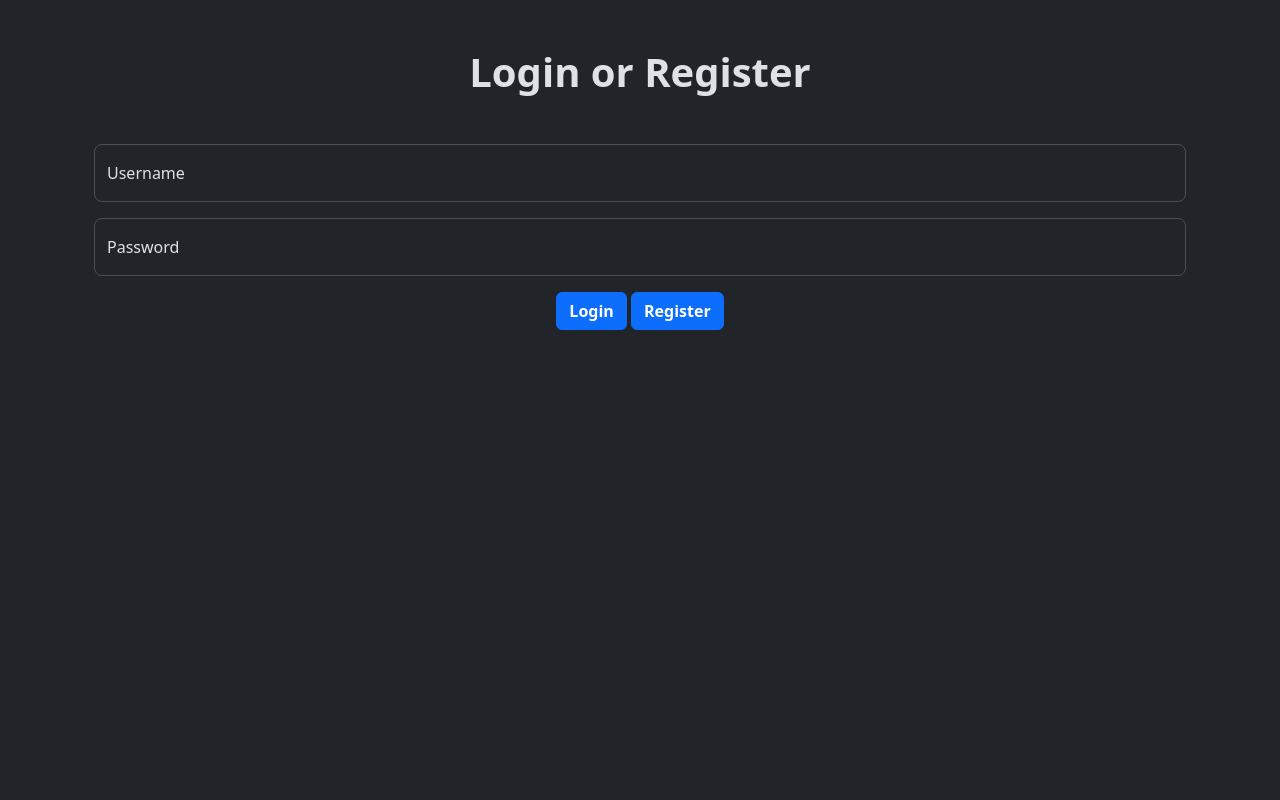
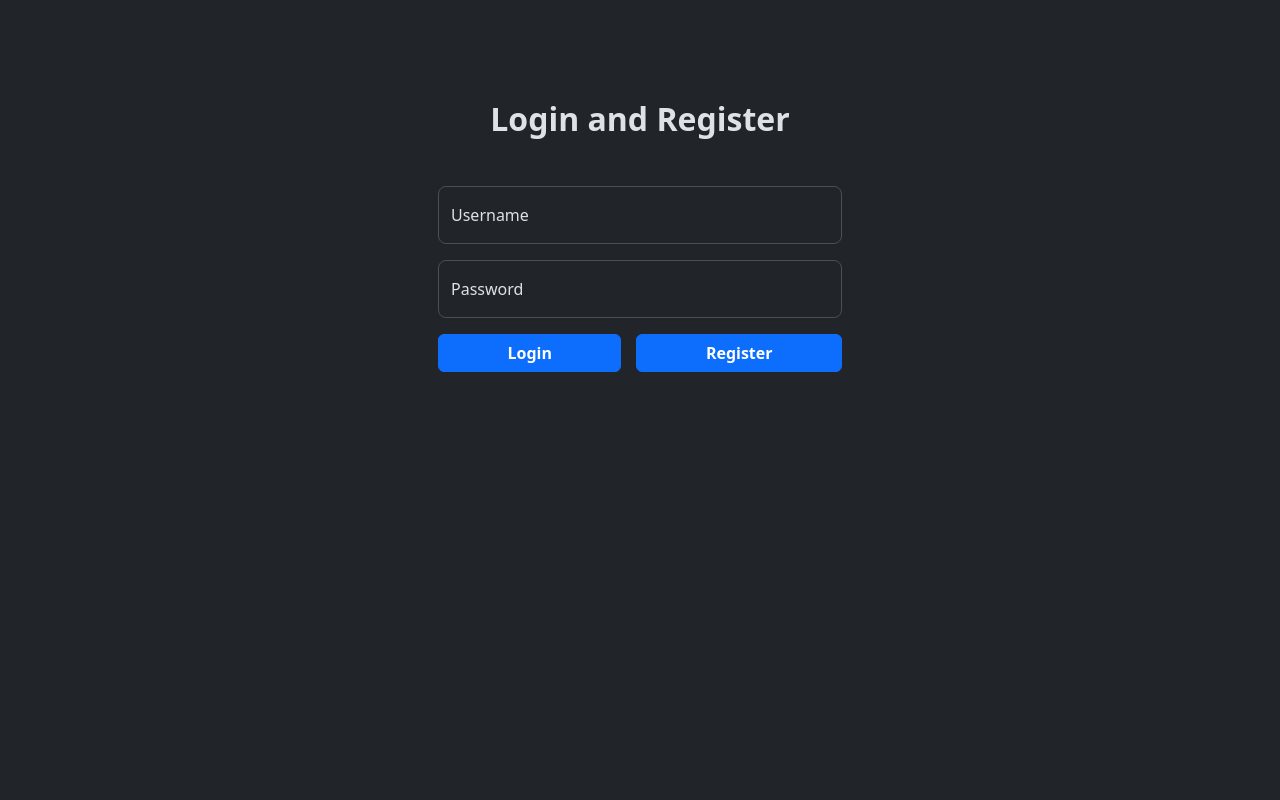
Before and after one commit to HirotakaDango/ArtTEXT, a PHP site: page /session.php in a window 1280 px wide. Run offline with PHP 8.4, Linux system fonts and the light colour scheme.

Commit message:
Add files via upload

```diff
--- a/session.php
+++ b/session.php
@@ -68,22 +68,30 @@ if (isset($_POST['login'])) {
     <link href="https://cdn.jsdelivr.net/npm/bootstrap@5.3.0-alpha1/dist/css/bootstrap.min.css" rel="stylesheet" integrity="sha384-GLhlTQ8iRABdZLl6O3oVMWSktQOp6b7In1Zl3/Jr59b6EGGoI1aFkw7cmDA6j6gD" crossorigin="anonymous">
   </head>
   <body>
-    <div class="container mt-5">
-      <h1 class="mb-5 text-center fw-bold">Login or Register</h1>
-      <form class="container-md container-lg" method="post">
+    <div class="container">
+      <div class="modal modal-sheet d-block p-4 py-md-5" tabindex="-1" role="dialog" id="modalSignin">
+        <div class="modal-dialog" role="document">
+          <div class="modal-content rounded-4 border-0">
+            <div class="modal-body p-5 pt-0">
+              <h1 class="fw-bold mb-0 fs-2 text-center py-4 mb-4">Login and Register</h1>
+              <form class="" method="post">
                 <div class="form-floating mb-3">
-          <input type="text" name="username" class="form-control rounded-3" id="floatingInput" placeholder="Username" required>
+                  <input type="text" name="username" class="form-control rounded-3" id="floatingInput" placeholder="name@example.com">
                   <label for="floatingInput">Username</label>
                 </div>
                 <div class="form-floating mb-3">
-          <input type="password" name="password" class="form-control rounded-3" id="floatingPassword" placeholder="Password" required>
+                  <input type="password" name="password" class="form-control rounded-3" id="floatingPassword" placeholder="Password">
                   <label for="floatingPassword">Password</label>
                 </div>
-        <center>
-          <button class="btn btn-primary fw-bold" type="submit" name="login">Login</button>
-          <button class="btn btn-primary fw-bold" type="submit" name="register">Register</button>
-        </center>
+                <div class="btn-group w-100 gap-3">
+                  <button class="btn btn-primary fw-bold rounded" type="submit" name="login">Login</button>
+                  <button class="btn btn-primary fw-bold rounded" type="submit" name="register">Register</button>
+                </div>
               </form>
+            </div>
+          </div>
+        </div>
+      </div>
     </div>
   </body>
 </html>
```
Lines whose indentation alone changed are shown as unchanged.
